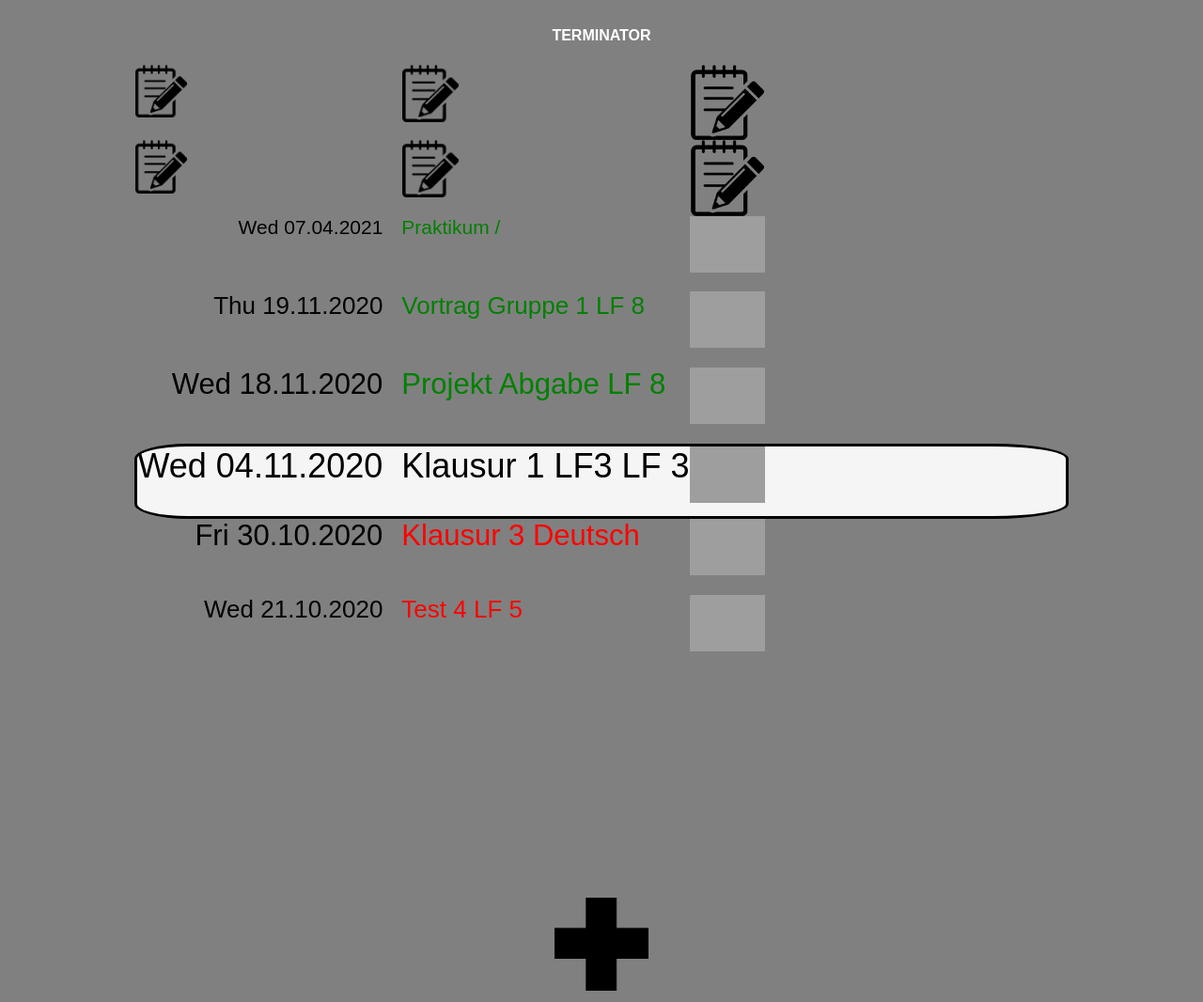
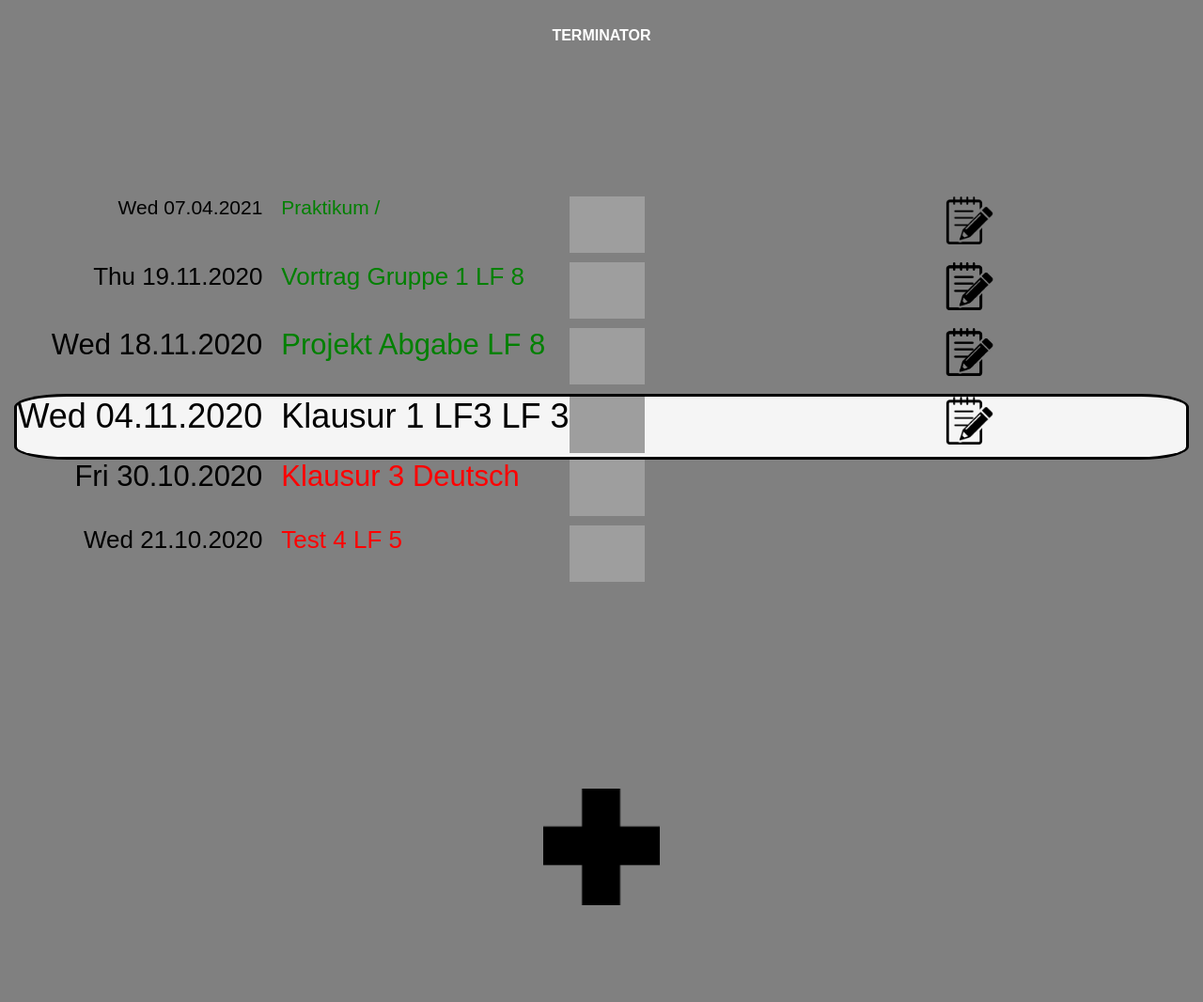
Before and after one commit to Innihe/terminator, a PHP site: page /public/index.php in a window 1280 px wide. Shown: the whole page at 94% size. After the commit the page ends 963 px from the top, so only its background shows below. Run offline with PHP 8.4, Linux system fonts and the light colour scheme; data comes from the database, SQL or seed files in the repository; grey boxes are pictures that could not be loaded.

Commit message:
stylesheet update

```diff
--- a/public/stylesheet.css
+++ b/public/stylesheet.css
@@ -34,21 +34,21 @@ footer {
 
 .termine {
   display: grid;
-  grid-template-columns: auto auto auto;
+  grid-template-columns: auto auto auto auto;
   grid-template-rows: 1fr 1fr 1fr 1fr 1fr 1fr 1fr 1fr 1fr 1fr 1fr;
   gap: 0px 0px;
   grid-template-areas:
-    "pa5 pb5 pc5"
-    "pa4 pb4 pc4"
-    "pa3 pb3 pc3"
-    "pa2 pb2 pc2"
-    "pa1 pb1 pc1"
-    "pa0 pb0 pc0"
-    "na1 nb1 nc1"
-    "na2 nb2 nc2"
-    "na3 nb3 nc3"
-    "na4 nb4 nc4"
-    "na5 nb5 nc5";
+    "pa5 pb5 pc5 pd5"
+    "pa4 pb4 pc4 pd4"
+    "pa3 pb3 pc3 pd3"
+    "pa2 pb2 pc2 pd2"
+    "pa1 pb1 pc1 pd1"
+    "pa0 pb0 pc0 pd0"
+    "na1 nb1 nc1 nd1"
+    "na2 nb2 nc2 nd2"
+    "na3 nb3 nc3 nd3"
+    "na4 nb4 nc4 nd4"
+    "na5 nb5 nc5 nd5";
   grid-area: termine;
 }
 .pa0 { grid-area: pa0;
@@ -180,13 +180,15 @@ footer {
 		color: green;
 		font-size: 11px;}
 
-.pc0 { grid-area: pc0;
+
+
+.pc0 {  grid-area: pc0;
 		border: 3px solid black;
-		border-left:none;
-		border-radius: 0% 20% 20% 0%;
+		border-right: none;
+		border-left: none;
 		background: #F5F5F5;
 		text-align: left;
-	    color: black;
+		color: black;
 	}
 
 .nc1 { grid-area: nc1;
@@ -239,6 +241,64 @@ footer {
 		color: black;
 		}
 
+.pd0 {  grid-area: pd0;
+		border: 3px solid black;
+		border-left:none;
+		border-radius: 0% 20% 20% 0%;
+		background: #F5F5F5;
+		text-align: left;
+	    color: black;
+
+}
+.nd1 { grid-area: nd1;
+		text-align: left;
+		color: red;
+		font-size: 31px;}
+
+.nd2 { grid-area: nd2;
+		text-align: left;
+		color: red;
+		font-size: 26px;}
+
+.nd3 { grid-area: nd3;
+		text-align: left;
+		color: red;
+		font-size: 21px;}
+
+.nd4 { grid-area: nd4;
+		text-align: left;
+		color: red;
+		font-size: 16px;}
+
+.nd5 { grid-area: nd5;
+		text-align: left;
+		color: red;
+		font-size: 11px;}
+
+.pd1 { grid-area: pd1;
+		text-align: left;
+		color: green;
+		font-size: 31px;}
+
+.pd2 { grid-area: pd2;
+		text-align: left;
+		color: green;
+		font-size: 26px;}
+
+.pd3 { grid-area: pd3;
+		text-align: left;
+		color: green;
+		font-size: 21px;}
+
+.pd4 { grid-area: pd4;
+		text-align: left;
+		color: green;
+		font-size: 16px;}
+
+.pd5{ grid-area: pd5;
+		text-align: left;
+		color: green;
+		font-size: 11px;}
 
 .header_mid { grid-area: header_mid;
 		text-align: center;
```
Also changed, not shown: other parts of public/stylesheet.css (+60 -0 lines).
